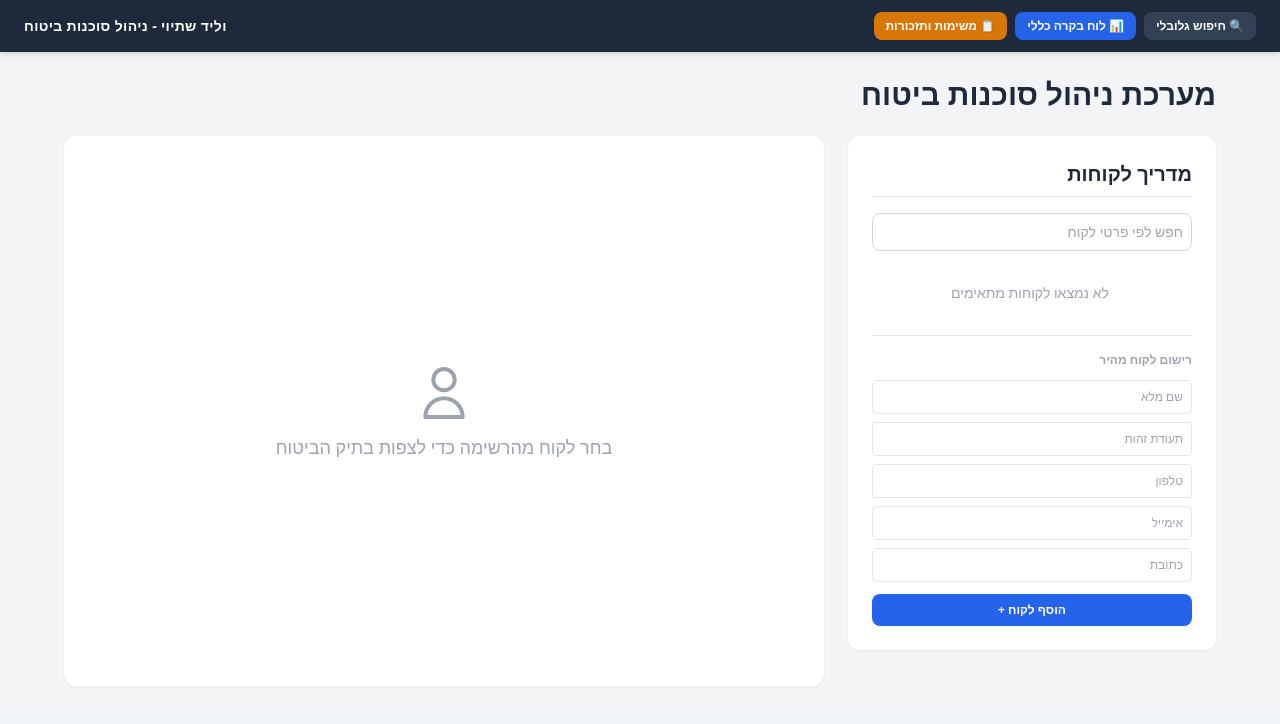
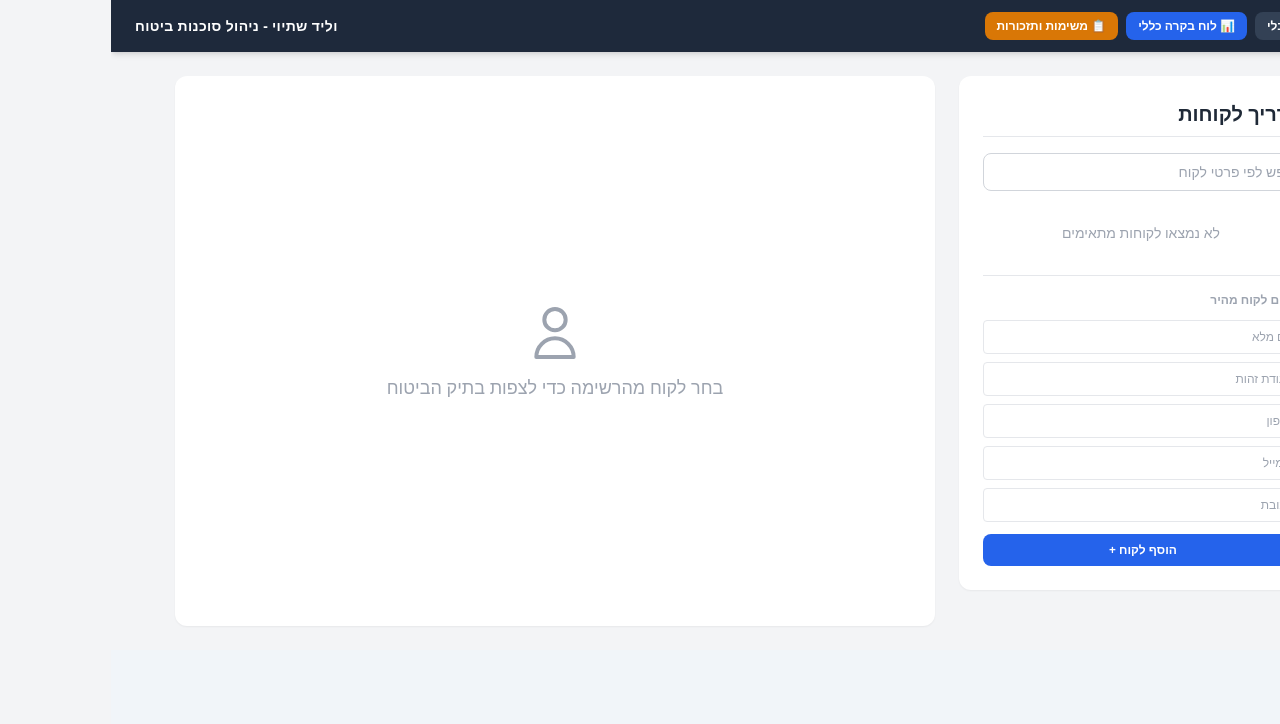
Before and after one commit to MuhannadYazbak/insurance-app, a React (Vite) app: page / in a window 1280 px wide. Shown: the top 724 px of the page. Built offline with nearby package versions, Linux system fonts and the light colour scheme.

Commit message:
cleared redundant h1, UX is more fitting

```diff
--- a/src/App.tsx
+++ b/src/App.tsx
@@ -1,4 +1,4 @@
-import React, { useState, useEffect } from 'react';
+import { useState, useEffect } from 'react';
 import { DashboardView } from './components/DashboardView';
 import { GlobalSearchView } from './components/GlobalSearchView';
 import { ClientMainView } from './components/ClientMainView';
--- a/src/components/ClientMainView.tsx
+++ b/src/components/ClientMainView.tsx
@@ -526,9 +526,9 @@ export const ClientMainView: React.FC<ClientMainViewProps> = ({
 
   return (
     <div className="bg-gray-100 text-gray-800 p-6 flex flex-col items-center">
-      <header className="w-full max-w-6xl mb-6 text-right">
+      {/* <header className="w-full max-w-6xl mb-6 text-right">
         <h1 className="text-3xl font-bold text-slate-800">מערכת ניהול סוכנות ביטוח</h1>
-      </header>
+      </header> */}
 
       <main className="w-full max-w-6xl grid grid-cols-1 md:grid-cols-3 gap-6 items-start">
         {/* ================= עמודה שמאלית: מדריך לקוחות ================= */}
```
